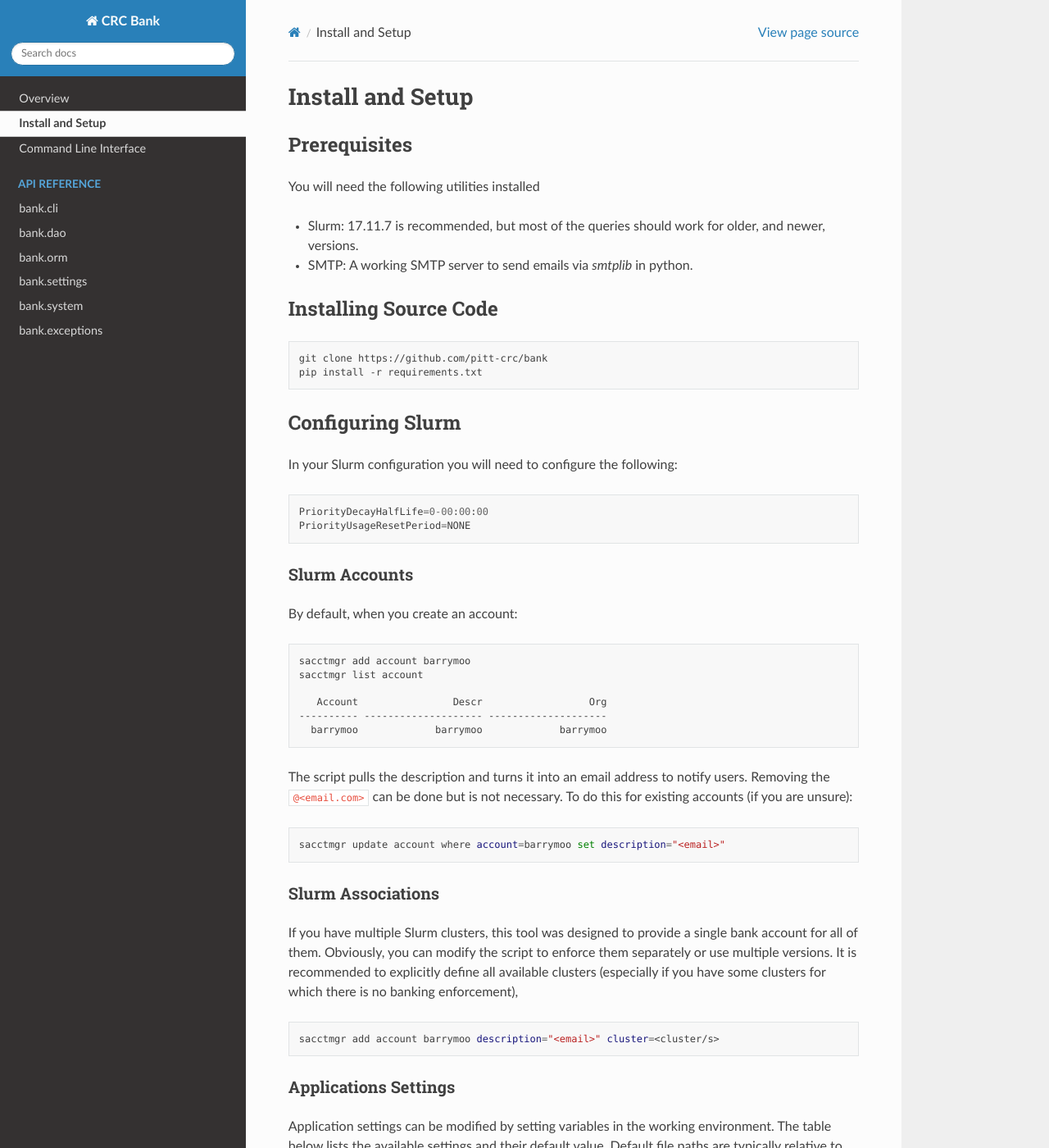
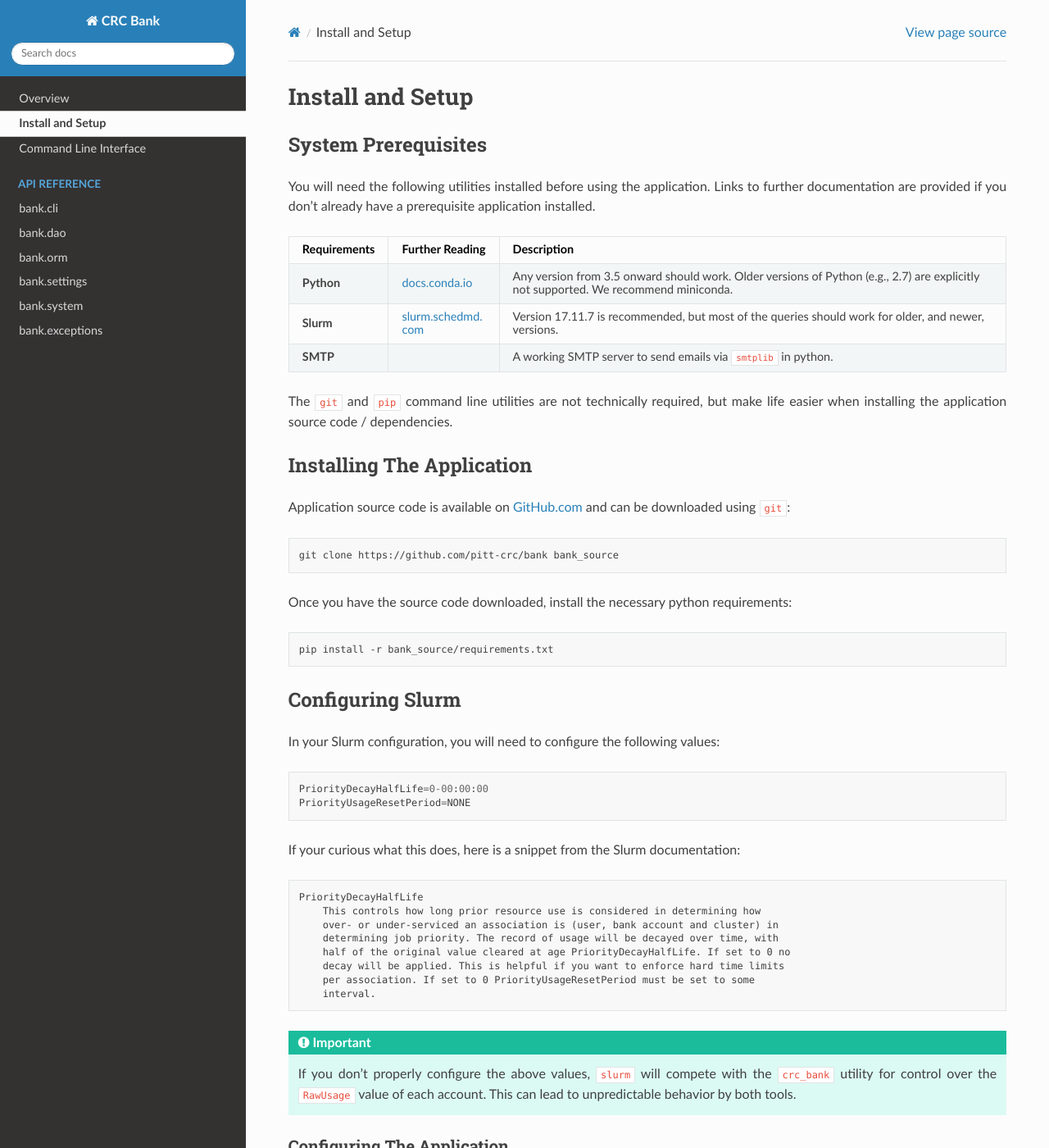
Before and after one commit to pitt-crc/bank, a Sphinx documentation site: the page built from docs/source/overview/install.rst, in a window 1280 px wide and 1400 px high. Shown: the whole window at 82% size. Built offline with Sphinx 7.4.7 and the Read the Docs theme 2.0.0, drawn with Linux system fonts in a browser that asks for light colours; some of the changed text lies outside the part shown.

Commit message:
Documentation updates to overview and installation sections (#112)
* Fixes typos in settings docs

* Cleans up requirements file

* Updates homepage text

* Updates install documentation

* Rollsback changes to workflows

* Adds some custom css

* Removes stray comma

```diff
--- /dev/null
+++ b/docs/source/_static/css/custom.css
@@ -0,0 +1,18 @@
+.wy-nav-content {
+    max-width: 1000px;
+}
+
+p {
+    text-align: justify;
+}
+
+.wy-table-responsive p {
+    text-align: unset;
+}
+
+.wy-table-responsive table td {
+    white-space: normal !important;
+}
+.wy-table-responsive {
+    overflow: visible !important;
+}
--- a/docs/source/api/settings.rst
+++ b/docs/source/api/settings.rst
@@ -1,3 +1,5 @@
+.. _settings:
+
 bank.settings
 =============
 
--- a/docs/source/conf.py
+++ b/docs/source/conf.py
@@ -35,6 +35,8 @@ extensions = [
 # -- Options for HTML output -------------------------------------------------
 
 html_theme = 'sphinx_rtd_theme'
+html_static_path = ['_static']
+html_css_files = ['css/custom.css']
 
 
 def skip(app, what, name, obj, skip, options):
--- a/docs/source/overview/install.rst
+++ b/docs/source/overview/install.rst
@@ -1,127 +1,99 @@
 Install and Setup
 =================
 
-Prerequisites
--------------
+System Prerequisites
+--------------------
 
-You will need the following utilities installed
+You will need the following utilities installed before using the application.
+Links to further documentation are provided if you don't already have a
+prerequisite application installed.
 
-- Slurm: 17.11.7 is recommended, but most of the queries should work for
-  older, and newer, versions.
-- SMTP: A working SMTP server to send emails via `smtplib` in python.
+.. list-table::
+   :widths: 10 10 80
+   :header-rows: 1
 
-Installing Source Code
-----------------------
+   * - Requirements
+     - Further Reading
+     - Description
+   * - **Python**
+     - `docs.conda.io <https://docs.conda.io/en/latest/miniconda.html>`_
+     - Any version from 3.5 onward should work. Older versions of Python
+       (e.g., 2.7) are explicitly not supported. We recommend miniconda.
+   * - **Slurm**
+     - `slurm.schedmd.com <https://slurm.schedmd.com/overview.html>`_
+     - Version 17.11.7 is recommended, but most of the queries should work for
+       older, and newer, versions.
+   * - **SMTP**
+     -
+     - A working SMTP server to send emails via ``smtplib`` in python.
+
+The ``git`` and ``pip`` command line utilities are not technically required, but
+make life easier when installing the application source code / dependencies.
+
+Installing The Application
+--------------------------
+
+Application source code is available on
+`GitHub.com <https://github.com/pitt-crc/bank>`_
+and can be downloaded using ``git``:
 
 .. code-block:: bash
 
-   git clone https://github.com/pitt-crc/bank
-   pip install -r requirements.txt
+   git clone https://github.com/pitt-crc/bank bank_source
+
+Once you have the source code downloaded, install the necessary python
+requirements:
+
+.. code-block:: bash
+
+   pip install -r bank_source/requirements.txt
 
 Configuring Slurm
 -----------------
 
-In your Slurm configuration you will need to configure the following:
+In your Slurm configuration, you will need to configure the following values:
 
 .. code-block::
 
    PriorityDecayHalfLife=0-00:00:00
    PriorityUsageResetPeriod=NONE
 
+If your curious what this does, here is a snippet from the Slurm documentation:
 
-Slurm Accounts
-^^^^^^^^^^^^^^
+.. code-block:: text
 
-By default, when you create an account:
+   PriorityDecayHalfLife
+       This controls how long prior resource use is considered in determining how
+       over- or under-serviced an association is (user, bank account and cluster) in
+       determining job priority. The record of usage will be decayed over time, with
+       half of the original value cleared at age PriorityDecayHalfLife. If set to 0 no
+       decay will be applied. This is helpful if you want to enforce hard time limits
+       per association. If set to 0 PriorityUsageResetPeriod must be set to some
+       interval.
+
+.. important::
+   If you don't properly configure the above values, ``slurm`` will compete
+   with the ``crc_bank`` utility for control over the ``RawUsage`` value of each
+   account. This can lead to unpredictable behavior by both tools.
+
+Configuring The Application
+^^^^^^^^^^^^^^^^^^^^^^^^^^^
+
+The ``crc_bank`` application was built at the University of Pittsburgh and
+comes configured out of the box to run on Pitt servers. You will need to
+configure the application settings to work on your system.
+
+Application settings can be modified by setting variables in the working
+environment. For a full list of application settings, see the table of
+available settings in the :ref:`API documentation <settings>`.
+
+Testing Your Installation
+^^^^^^^^^^^^^^^^^^^^^^^^^
+
+You may wish to run the application test suite to make sure everything is
+working properly.
 
 .. code-block:: bash
 
-   sacctmgr add account barrymoo
-   sacctmgr list account
-
-      Account                Descr                  Org
-   ---------- -------------------- --------------------
-     barrymoo             barrymoo             barrymoo
-
-The script pulls the description and turns it into an email address to notify
-users. Removing the ``@<email.com>`` can be done but is not necessary. To do
-this for existing accounts (if you are unsure):
-
-.. code-block:: bash
-
-   sacctmgr update account where account=barrymoo set description="<email>"
-
-Slurm Associations
-^^^^^^^^^^^^^^^^^^
-
-If you have multiple Slurm clusters, this tool was designed to provide a single
-bank account for all of them. Obviously, you can modify the script to enforce
-them separately or use multiple versions. It is recommended to explicitly define
-all available clusters (especially if you have some clusters for which there is
-no banking enforcement),
-
-.. code-block:: bash
-
-   sacctmgr add account barrymoo description="<email>" cluster=<cluster/s>
-
-
-Applications Settings
-^^^^^^^^^^^^^^^^^^^^^
-
-Application settings can be modified by setting variables in the working environment.
-The table below lists the available settings and their default value.
-Default file paths are typically relative to the installation directory of the application (``[INSTALLDIR]``).
-
-.. list-table::
-   :header-rows: 1
-
-   * - Environmental Variable
-     - Default Value
-     - Description
-
-   * - BANK_DATE_FORMAT
-     - ``%m/%d/%y``
-     - Format used by the commandline parser when specifying dates as strings.
-
-   * - BANK_LOG_PATH
-     - ``[INSTALLDIR]/crc_bank.log``
-     - The location of the application log file.
-
-   * - BANK_LOG_FORMAT
-     - ``[%(levelname)s] %(asctime)s - %(name)s - %(message)s``
-     - The format for content written to the log file.
-
-   * - BANK_LOG_LEVEL
-     - ``INFO``
-     - The minimum severity level required for an entry to be written to the log.
-
-   * - BANK_DB_PATH
-     - ``sqlite:///[INSTALLDIR]/crc_bank.db``
-     - Path to the backend application database.
-
-   * - BANK_CLUSTERS
-     - ``smp,mpi,gpu,htc``
-     - A list of slurm clusters being administrated by the application.
-
-   * - BANK_EMAIL_SUFFIX
-     - ``@pitt.edu``
-     - The email suffix to use when sending alerts to user accounts.
-
-
-   * - BANK_NOTIFY_LEVELS
-     - ``25,50,75,90``
-     - Notify account holders via email when their proposal reaches any of the listed thresholds.
-
-
-   * - BANK_NOTIFY_SUS_LIMIT_EMAIL_TEXT
-     -
-     - Email message used to notify account holders about service unit usage and limits.
-
-   * - BANK_THREE_MONTH_PROPOSAL_EXPIRY_NOTIFICATION_EMAIL
-     -
-     - Email message to send when an account is 90 days from the end of its proposal.
-
-
-   * - BANK_PROPOSAL_EXPIRES_NOTIFICATION_EMAIL
-     -
-     - An email to send when an account's proposal has expired.
+   cd bank_source
+   python -m unittest discover tests
```
Also changed, not shown: docs/source/index.rst (+29 -62 lines), requirements.txt (+3 -19 lines), 1 other file.
